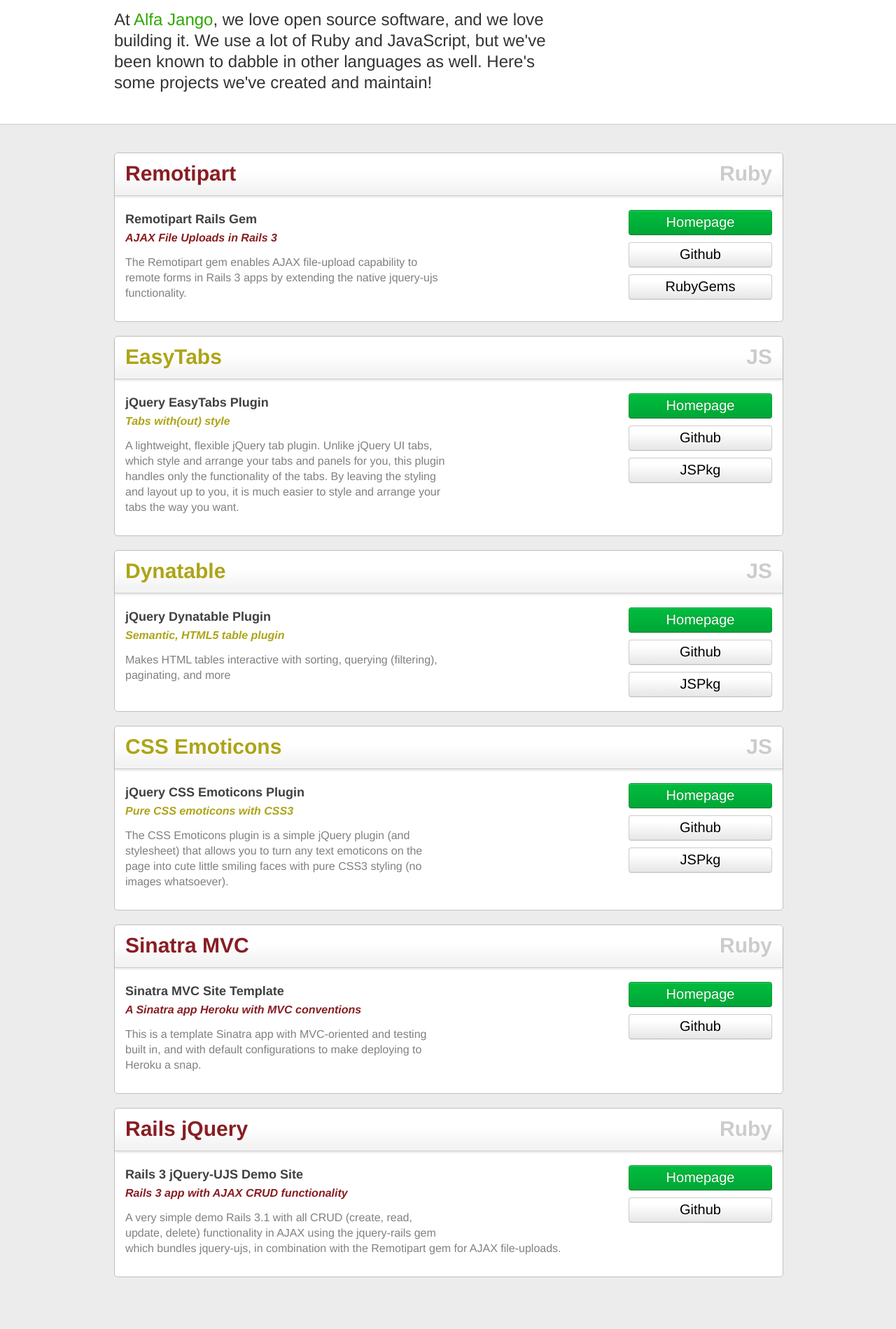
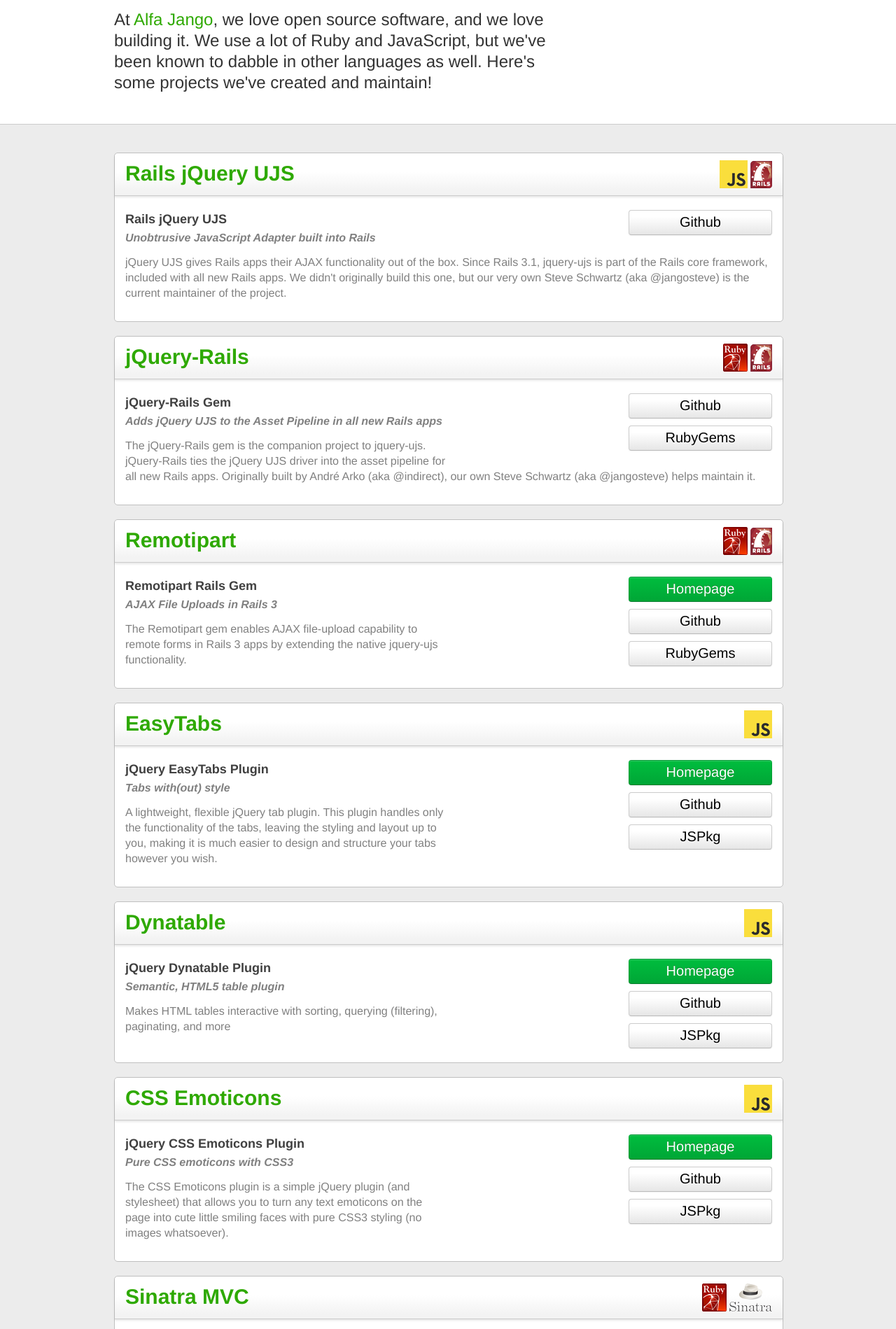
Before and after one commit to alfajango/alfajango.github.com, a Jekyll site: the page built from index.html, in a window 1280 px wide. Shown: the part 384-2283 px from the top of the page at 70% size. Built offline with Jekyll 4.4.1, drawn with Linux system fonts in a browser that asks for light colours; Markdown is read by kramdown in place of the engine named in the settings; comment, search, counter and statistics services are not loaded.

Commit message:
Updated styles of homepage. Added icons for project tagged types.

```diff
--- a/css/application.css
+++ b/css/application.css
@@ -52,6 +52,9 @@
 
 a {
   color: #2ea900;
+}
+a:hover {
+  color: #227d00;
 }
 
 p {
@@ -292,12 +295,6 @@
   font-size: 30px;
   font-weight: bold;
 }
-.project-tile.js a, li.js .homepage-tagline {
-  color: #ada417;
-}
-.project-tile.ruby a, li.ruby .homepage-tagline {
-  color: #891d22;
-}
 
 .projects li a.btn {
   color: #000;
@@ -308,11 +305,8 @@
 
 .project-tile span {
   float: right;
-  font-size: 30px;
-  padding-top: 20px;
   margin-right: 15px;
-  font-weight: bold;
-  color: #ccc;
+  margin-top: 10px;
 }
 .project-tile.js span {
   /*color: #d1c61c;*/
--- a/index.html
+++ b/index.html
@@ -15,16 +15,64 @@
 
 
 <ul class="projects unstyled">
+  <li class='js'>
+    <div class='project-tile js rails'>
+      <span>
+        <img alt="JavaScript project" src="/images/js-tag.png" />
+        <img alt="Rails project" src="/images/rails-tag.png" />
+      </span>
+      <a href="https://github.com/rails/jquery-ujs">Rails jQuery UJS</a>
+      <br class='clear' />
+    </div>
+    <div class='project-buttons'>
+      <a class='btn' data-github="rails/jquery-ujs" href='https://github.com/rails/jquery-ujs'>Github</a>
+      <br class='clear' />
+    </div>
+    <div class='project-info'>
+      <h3>Rails jQuery UJS</h3>
+      <span class='homepage-tagline'>Unobtrusive JavaScript Adapter built into Rails</span>
+      <p>
+        jQuery UJS gives Rails apps their AJAX functionality out of the box. Since Rails 3.1, jquery-ujs is part of the Rails core framework, included with all new Rails apps.
+        We didn't originally build this one, but our very own Steve Schwartz (aka @jangosteve) is the current maintainer of the project.
+      </p>
+    </div>
+  </li>
   <li class='ruby'>
     <div class='project-tile ruby rails'>
-      <span>Ruby</span>
+      <span>
+        <img alt="Ruby project" src="/images/ruby-tag.png" />
+        <img alt="Rails project" src="/images/rails-tag.png" />
+      </span>
+      <a href="https://github.com/rails/jquery-rails">jQuery-Rails</a>
+      <br class='clear' />
+    </div>
+    <div class='project-buttons'>
+      <a class='btn' data-github="rails/jquery-rails" href='https://github.com/rails/jquery-rails'>Github</a>
+      <a class='btn' data-rubygems="jquery-rails-1.0" href='http://rubygems.org/gems/jquery-rails'>RubyGems</a>
+      <br class='clear' />
+    </div>
+    <div class='project-info'>
+      <h3>jQuery-Rails Gem</h3>
+      <span class='homepage-tagline'>Adds jQuery UJS to the Asset Pipeline in all new Rails apps</span>
+      <p>
+        The jQuery-Rails gem is the companion project to jquery-ujs. jQuery-Rails ties the jQuery UJS driver into the asset pipeline for all new Rails apps.
+        Originally built by Andr&eacute; Arko (aka @indirect), our own Steve Schwartz (aka @jangosteve) helps maintain it.
+      </p>
+    </div>
+  </li>
+  <li class='ruby'>
+    <div class='project-tile ruby rails'>
+      <span>
+        <img alt="Ruby project" src="/images/ruby-tag.png" />
+        <img alt="Rails project" src="/images/rails-tag.png" />
+      </span>
       <a href="/remotipart">Remotipart</a>
       <br class='clear' />
     </div>
     <div class='project-buttons'>
       <a class='btn primary' href='/remotipart'>Homepage</a>
       <a class='btn' data-github="JangoSteve/remotipart" href='https://github.com/JangoSteve/remotipart'>Github</a>
-      <a class='btn' data-rubygems="remotipart-1.0" href='http://rubyjems.org/gems/remotipart'>RubyGems</a>
+      <a class='btn' data-rubygems="remotipart-1.0" href='http://rubygems.org/gems/remotipart'>RubyGems</a>
       <br class='clear' />
     </div>
     <div class='project-info'>
@@ -35,7 +83,9 @@
   </li>
   <li class='js'>
     <div class='project-tile js jquery'>
-      <span>JS</span>
+      <span>
+        <img alt="JavaScript project" src="/images/js-tag.png" />
+      </span>
       <a href="/easytabs">EasyTabs</a>
       <br class='clear' />
     </div>
@@ -47,12 +97,14 @@
     <div class='project-info'>
       <h3>jQuery EasyTabs Plugin</h3>
       <span class='homepage-tagline'>Tabs with(out) style</span>
-      <p>A lightweight, flexible jQuery tab plugin. Unlike jQuery UI tabs, which style and arrange your tabs and panels for you, this plugin handles only the functionality of the tabs. By leaving the styling and layout up to you, it is much easier to style and arrange your tabs the way you want.</p>
+      <p>A lightweight, flexible jQuery tab plugin. This plugin handles only the functionality of the tabs, leaving the styling and layout up to you, making it is much easier to design and structure your tabs however you wish.</p>
     </div>
   </li>
   <li class='js'>
     <div class='project-tile js jquery'>
-      <span>JS</span>
+      <span>
+        <img alt="JavaScript project" src="/images/js-tag.png" />
+      </span>
       <a href="/dynatable">Dynatable</a>
       <br class='clear' />
     </div>
@@ -70,7 +122,9 @@
   </li>
   <li class='js'>
     <div class='project-tile js jquery'>
-      <span>JS</span>
+      <span>
+        <img alt="JavaScript project" src="/images/js-tag.png" />
+      </span>
       <a href="/css-emoticons">CSS Emoticons</a>
       <br class='clear' />
     </div>
@@ -91,7 +145,10 @@
   </li>
   <li class='ruby'>
     <div class='project-tile site ruby sinatra'>
-      <span>Ruby</span>
+      <span>
+        <img alt="Ruby project" src="/images/ruby-tag.png" />
+        <img alt="Sinatra project" src="/images/sinatra-tag.png" />
+      </span>
       <a href="/heroku-sinatra-mvc">Sinatra MVC</a>
       <br class='clear' />
     </div>
@@ -110,8 +167,11 @@
   </li>
   <li class='ruby'>
     <div class='project-tile site ruby rails jquery'>
-      <span>Ruby</span>
-      <a href="/rails-jquery-demo">Rails jQuery</a>
+      <span>
+        <img alt="Ruby project" src="/images/ruby-tag.png" />
+        <img alt="Rails project" src="/images/rails-tag.png" />
+      </span>
+      <a href="/rails-jquery-demo">Rails jQuery Demo</a>
       <br class='clear' />
     </div>
     <div class='project-buttons'>
```
Also changed, not shown: images/js-tag.png (added), images/rails-tag.png (added), images/ruby-tag.png (added), images/sinatra-tag.png (added).
